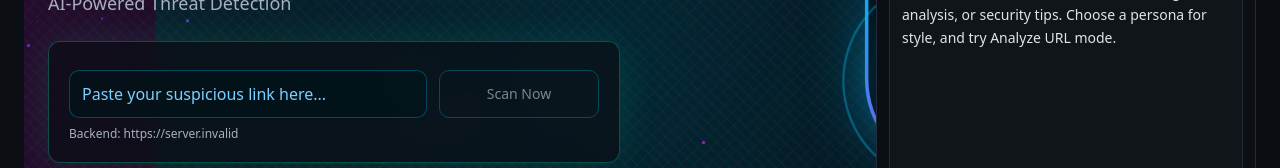
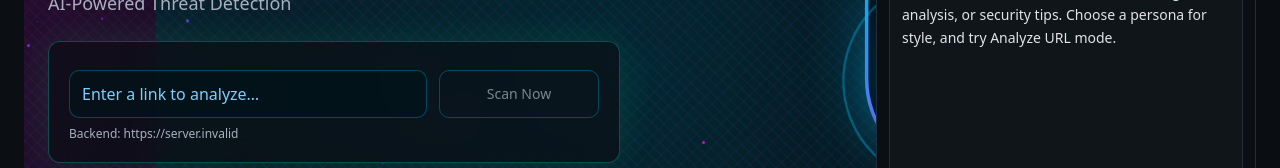
Before and after one commit to mustafaame/ALSS, a Next.js app in the folder frontend/: page / in a window 1280 px wide. Shown: the part 359-527 px from the top of the page. Built offline with nearby package versions, Linux system fonts and the light colour scheme; no server answers.

Commit message:
Auto commit at 2025-11-01 04:28:54

```diff
--- a/frontend/src/components/scan/url-form.tsx
+++ b/frontend/src/components/scan/url-form.tsx
@@ -122,7 +122,7 @@ export default function UrlForm({ className, variant = "default", hideLabel = fa
           <Input
             id="scan-url"
             name="url"
-            placeholder={variant === "hero" ? "Paste your suspicious link here..." : "https://example.com"}
+            placeholder={variant === "hero" ? "Enter a link to analyze…" : "https://example.com"}
             value={url}
             onChange={(e) => setUrl(e.target.value)}
             aria-invalid={url.length > 0 && !valid}
```
